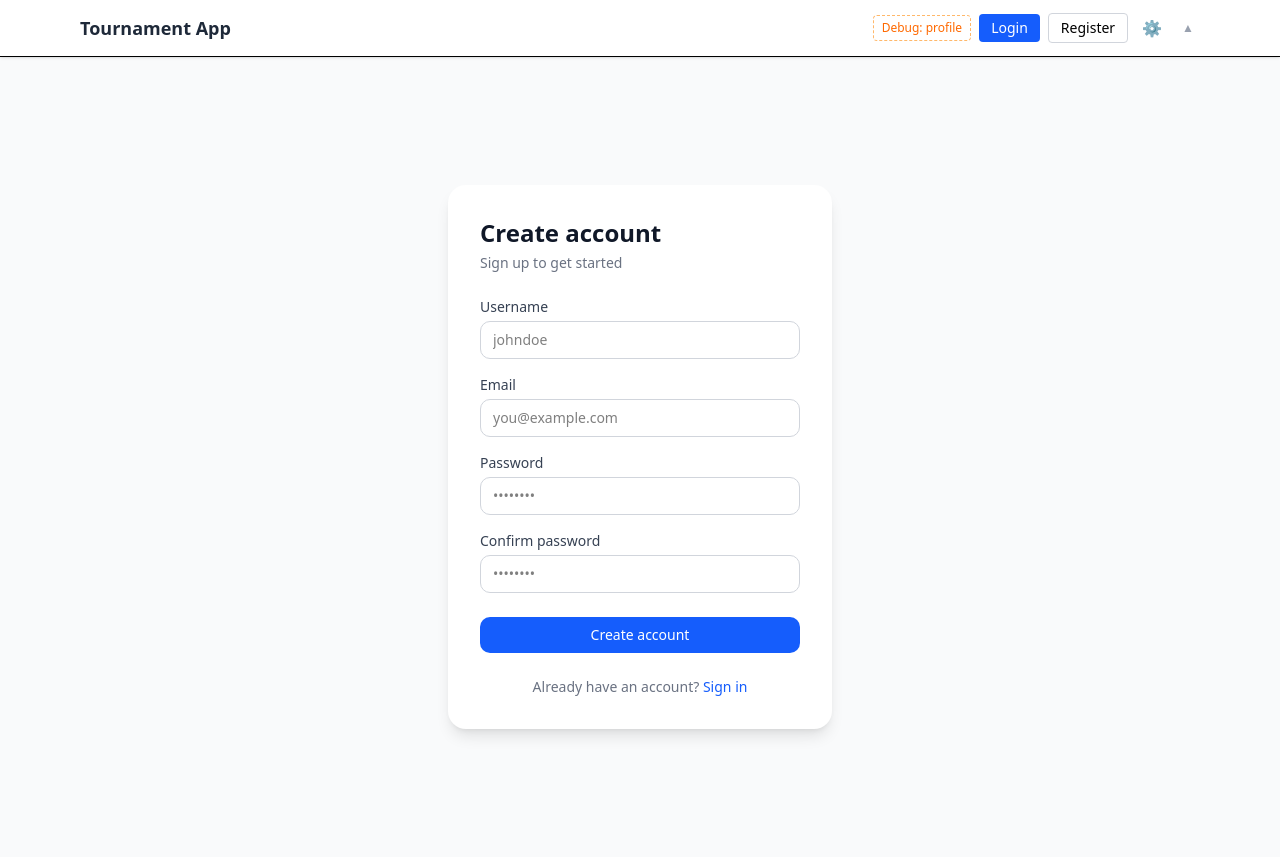
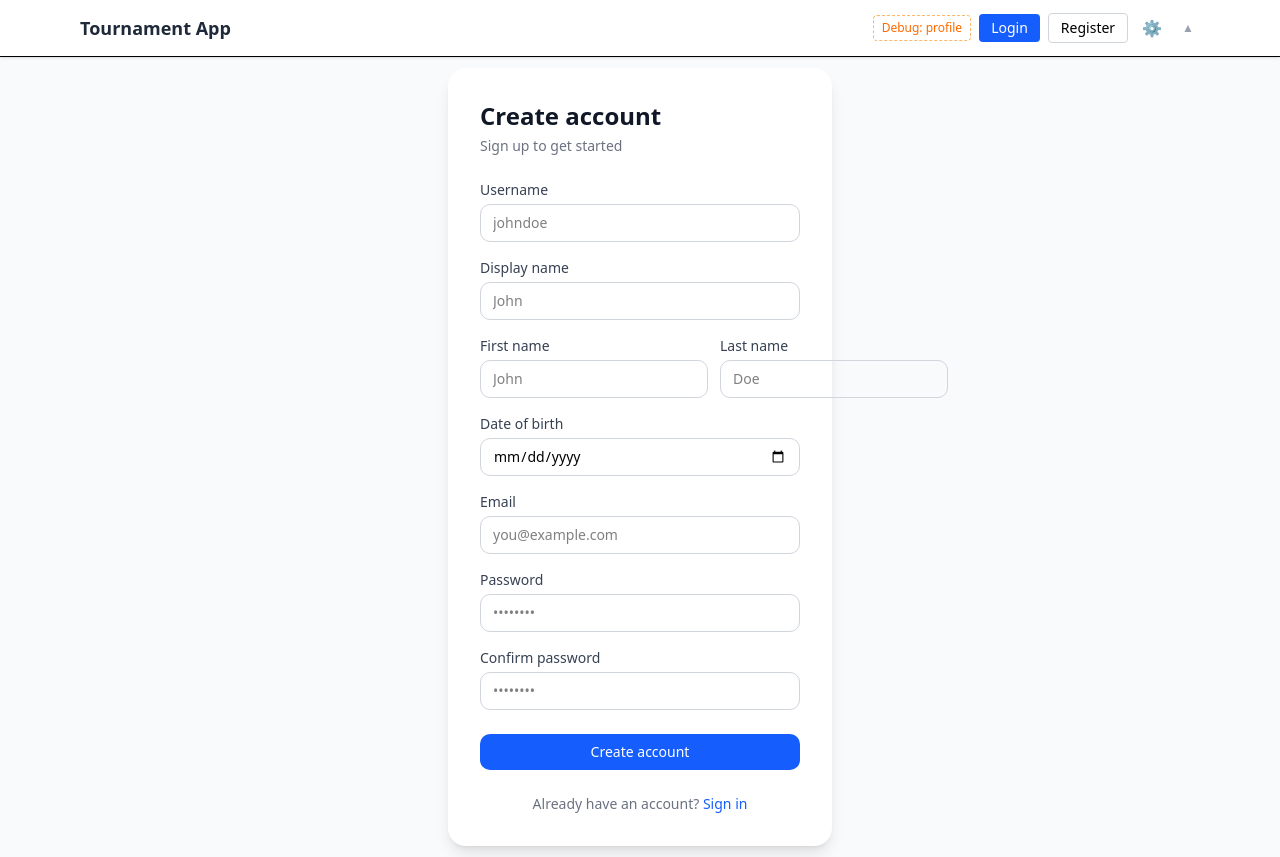
Before and after one commit to bib-nnord/TournamentApp, a Next.js app in the folder apps/frontend/: page /register in a window 1280 px wide. Built offline with nearby package versions, Linux system fonts and the light colour scheme.

Commit message:
registration full info

```diff
--- a/apps/frontend/app/register/page.tsx
+++ b/apps/frontend/app/register/page.tsx
@@ -16,6 +16,10 @@ export default function RegisterPage() {
   const [email, setEmail] = useState('');
   const [password, setPassword] = useState('');
   const [confirmPassword, setConfirmPassword] = useState('');
+  const [displayName, setDisplayName] = useState('');
+  const [firstName, setFirstName] = useState('');
+  const [lastName, setLastName] = useState('');
+  const [dateOfBirth, setDateOfBirth] = useState('');
   const [validationError, setValidationError] = useState('');
 
   async function handleSubmit(e: { preventDefault(): void }) {
@@ -25,7 +29,15 @@ export default function RegisterPage() {
       return;
     }
     setValidationError('');
-    const result = await dispatch(register({ username, email, password }));
+    const result = await dispatch(register({
+      username,
+      email,
+      password,
+      display_name: displayName,
+      first_name: firstName,
+      last_name: lastName,
+      date_of_birth: dateOfBirth,
+    }));
     if (register.fulfilled.match(result)) {
       router.push('/login');
     }
@@ -48,6 +60,62 @@ export default function RegisterPage() {
               placeholder="johndoe"
               value={username}
               onChange={(e) => setUsername(e.target.value)}
+              className="border border-gray-300 rounded-lg px-3 py-2 text-sm focus:outline-none focus:ring-2 focus:ring-blue-500"
+            />
+          </div>
+
+          <div className="flex flex-col gap-1">
+            <label htmlFor="display-name" className="text-sm font-medium text-gray-700">
+              Display name
+            </label>
+            <input
+              id="display-name"
+              type="text"
+              placeholder="John"
+              value={displayName}
+              onChange={(e) => setDisplayName(e.target.value)}
+              className="border border-gray-300 rounded-lg px-3 py-2 text-sm focus:outline-none focus:ring-2 focus:ring-blue-500"
+            />
+          </div>
+
+          <div className="flex gap-3">
+            <div className="flex flex-col gap-1 flex-1">
+              <label htmlFor="first-name" className="text-sm font-medium text-gray-700">
+                First name
+              </label>
+              <input
+                id="first-name"
+                type="text"
+                placeholder="John"
+                value={firstName}
+                onChange={(e) => setFirstName(e.target.value)}
+                className="border border-gray-300 rounded-lg px-3 py-2 text-sm focus:outline-none focus:ring-2 focus:ring-blue-500"
+              />
+            </div>
+            <div className="flex flex-col gap-1 flex-1">
+              <label htmlFor="last-name" className="text-sm font-medium text-gray-700">
+                Last name
+              </label>
+              <input
+                id="last-name"
+                type="text"
+                placeholder="Doe"
+                value={lastName}
+                onChange={(e) => setLastName(e.target.value)}
+                className="border border-gray-300 rounded-lg px-3 py-2 text-sm focus:outline-none focus:ring-2 focus:ring-blue-500"
+              />
+            </div>
+          </div>
+
+          <div className="flex flex-col gap-1">
+            <label htmlFor="date-of-birth" className="text-sm font-medium text-gray-700">
+              Date of birth
+            </label>
+            <input
+              id="date-of-birth"
+              type="date"
+              value={dateOfBirth}
+              onChange={(e) => setDateOfBirth(e.target.value)}
               className="border border-gray-300 rounded-lg px-3 py-2 text-sm focus:outline-none focus:ring-2 focus:ring-blue-500"
             />
           </div>
--- a/apps/frontend/store/authSlice.ts
+++ b/apps/frontend/store/authSlice.ts
@@ -39,7 +39,15 @@ export const login = createAsyncThunk(
 export const register = createAsyncThunk(
   'auth/register',
   async (
-    credentials: { username: string; email: string; password: string },
+    credentials: {
+      username: string;
+      email: string;
+      password: string;
+      display_name: string;
+      first_name: string;
+      last_name: string;
+      date_of_birth: string;
+    },
     { rejectWithValue }
   ) => {
     const res = await fetch(`${API_URL}/auth/register`, {
```
